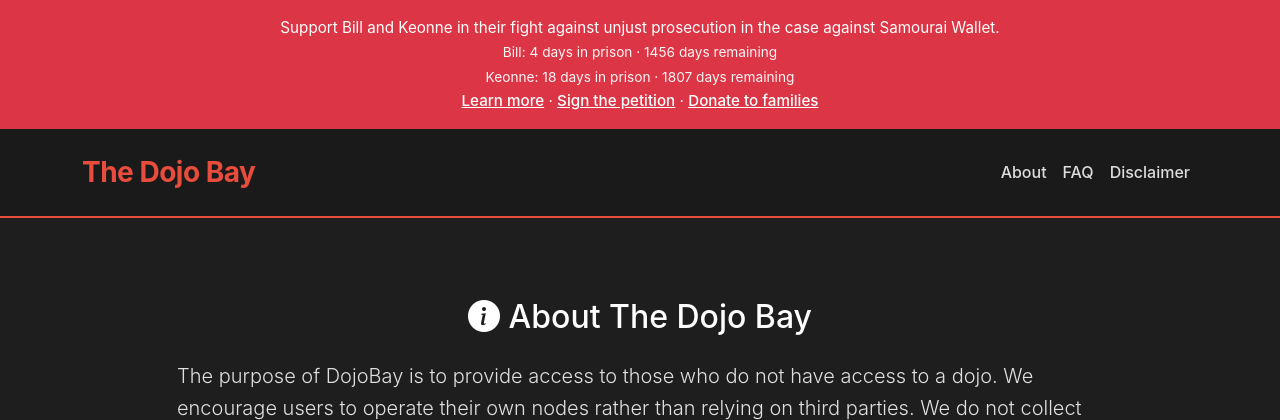
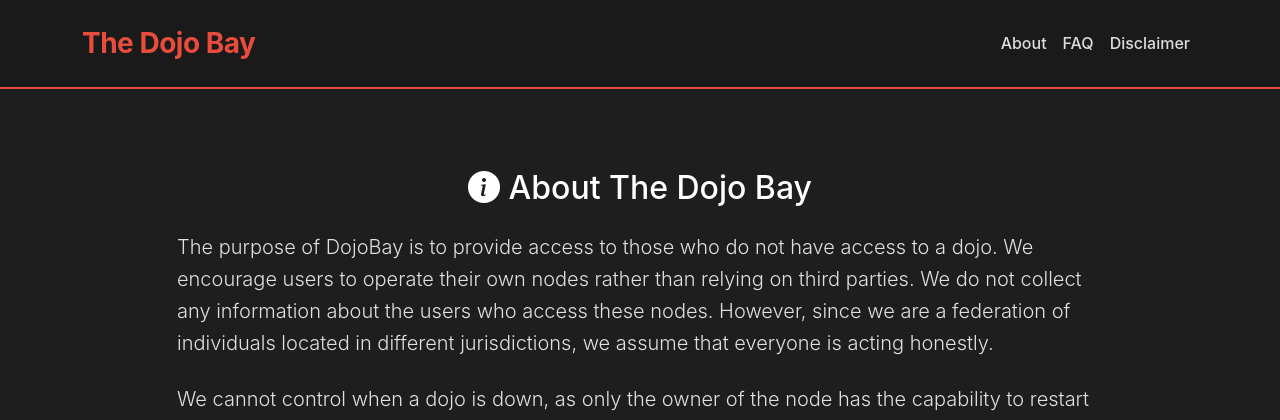
Before and after one commit to 91xTx93x3/TheDojoBayV2, a Flask app: page /about in a window 1280 px wide. Shown: the top 420 px of the page. Run offline with Flask 3, Linux system fonts and the light colour scheme.

Commit message:
Remove support banner for Bill and Keonne from base HTML template

```diff
--- a/templates/base.html
+++ b/templates/base.html
@@ -180,19 +180,6 @@
 </head>
 
 <body>
-    <div class="support-banner">
-        Support Bill and Keonne in their fight against unjust prosecution in the case against Samourai Wallet.<br>
-        <span style="font-size: 0.9em; opacity: 0.95;">
-            Bill: {{ bill_days_served }} days in prison · {{ bill_days_remaining }} days remaining<br>
-            Keonne: {{ keonne_days_served }} days in prison · {{ keonne_days_remaining }} days remaining
-        </span><br>
-        <a href="https://billandkeonne.org/" target="_blank" rel="noopener noreferrer">Learn more</a> ·
-        <a href="https://www.change.org/p/stand-up-for-freedom-pardon-the-innocent-coders-jailed-for-building-privacy-tools"
-            target="_blank" rel="noopener noreferrer">Sign the petition</a> ·
-        <a href="https://www.givesendgo.com/billandkeonne" target="_blank" rel="noopener noreferrer">Donate to
-            families</a>
-    </div>
-
     <nav class="navbar navbar-expand-lg navbar-dark">
         <div class="container">
             <a class="navbar-brand" href="/">The Dojo Bay</a>
```
